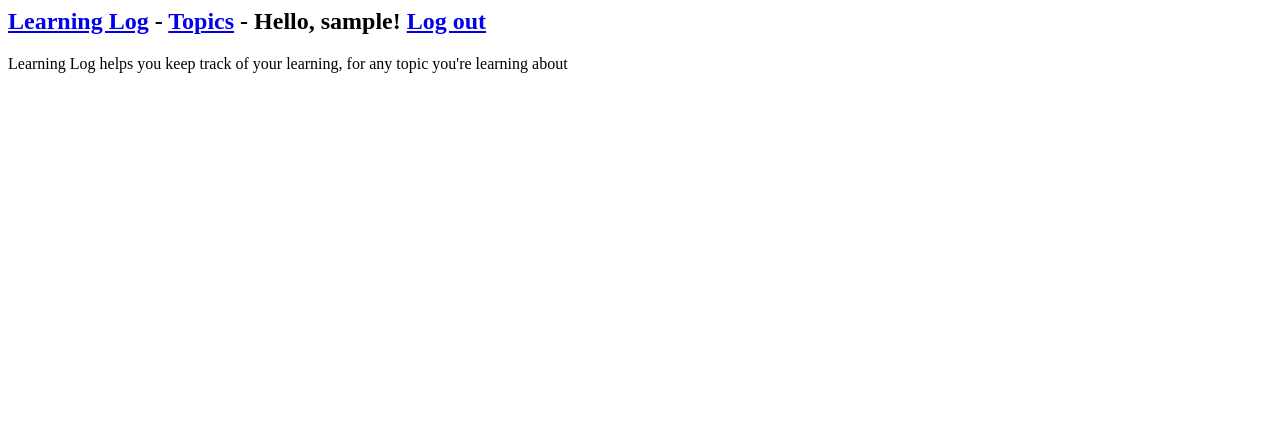
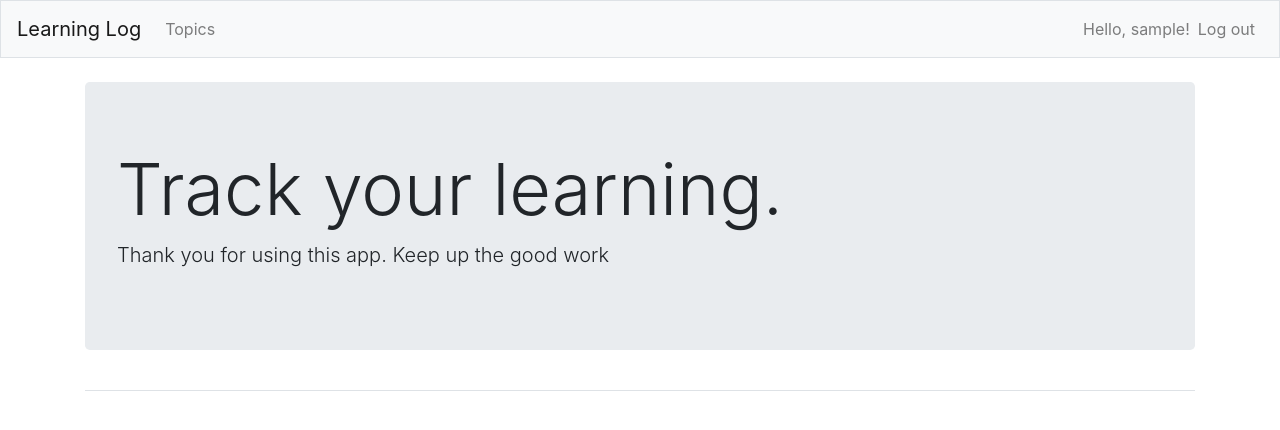
Before and after one commit to Splinter928/django-learning-log, a Django app: page / in a window 1280 px wide. Shown: the top 430 px of the page. Run offline with Django 4.2, Linux system fonts and the light colour scheme; the visitor is signed in with stand-in values (Sample User, id 1); some libraries are stand-ins or nearby versions.

Commit message:
commit 05_06_2022_1

```diff
--- a/learning_log/settings.py
+++ b/learning_log/settings.py
@@ -31,9 +31,13 @@ ALLOWED_HOSTS = []
 # Application definition
 
 INSTALLED_APPS = [
+    # My apps
     'learning_logs',
     'users',
+    # Other apps
+    'bootstrap4',
 
+    # Default django apps
     'django.contrib.admin',
     'django.contrib.auth',
     'django.contrib.contenttypes',
--- a/learning_logs/templates/learning_logs/base.html
+++ b/learning_logs/templates/learning_logs/base.html
@@ -1,13 +1,63 @@
-<h2>
-    <a href="{% url 'learning_logs:home' %}">Learning Log</a> -
-    <a href="{% url 'learning_logs:topics' %}">Topics</a> -
-    {% if user.is_authenticated %}
-        Hello, {{ user.username }}!
-        <a href="{% url 'users:logout' %}">Log out</a>
-    {% else %}
-        <a href="{% url 'users:register' %}">Register</a> -
-        <a href="{% url 'users:login' %}">Log in</a>
-    {% endif %}
-</h2>
+{% load bootstrap4 %}
 
-{% block content %}{% endblock content %}
+<!DOCTYPE html>
+<html lang="en">
+<head>
+    <meta charset="UTF-8">
+    <meta name="viewport" content="width=device-width, initial-scale=1,
+        shrink-to-fit=no">
+    <title>Learning Log</title>
+
+    {% bootstrap_css %}
+    {% bootstrap_javascript jquery='fullS' %}
+</head>
+
+<body>
+    <nav class="navbar navbar-expand-md navbar-light bg-light mb-4 border">
+
+        <a class="navbar-brand" href="{% url 'learning_logs:home'%}">
+            Learning Log</a>
+
+        <button class="navbar-toggler" type="button" data-toggle="collapse"
+            data-target="#navbarCollapse" aria-controls="navbarCollapse"
+            aria-expanded="false" aria-label="Toggle navigation">
+          <span class="navbar-toggler-icon"></span></button>
+
+        <div class="collapse navbar-collapse" id="navbarCollapse">
+          <ul class="navbar-nav mr-auto">
+            <li class="nav-item">
+              <a class="nav-link" href="{% url 'learning_logs:topics'%}">
+                  Topics</a></li>
+          </ul>
+
+          <ul class="navbar-nav ml-auto">
+            {% if user.is_authenticated %}
+              <li class="nav-item">
+                <span class="navbar-text"}">Hello, {{ user.username }}!</span>
+              </li>
+              <li class="nav-item">
+                <a class="nav-link" href="{% url 'users:logout' %}">Log out</a>
+              </li>
+            {% else %}
+              <li class="nav-item">
+                <a class="nav-link" href="{% url 'users:register' %}">Register</a>
+              </li>
+              <li class="nav-item">
+                <a class="nav-link" href="{% url 'users:login' %}">Log in</a></li>
+            {% endif %}
+          </ul>
+        </div>
+    </nav>
+
+      <main role="main" class="container">
+        <div class="pb-2 mb-2 border-bottom">
+          {% block page_header %}{% endblock page_header %}
+        </div>
+        <div>
+          {% block content %}{% endblock content %}
+        </div>
+      </main>
+
+</body>
+
+</html>
--- a/learning_logs/templates/learning_logs/home.html
+++ b/learning_logs/templates/learning_logs/home.html
@@ -1,5 +1,18 @@
 {% extends "learning_logs/base.html" %}
 
-{% block content %}
-    <p>Learning Log helps you keep track of your learning, for any topic you're learning about</p>
-{% endblock content %}
+{% block page_header %}
+
+  <div class="jumbotron">
+    <h1 class="display-3">Track your learning.</h1>
+      {% if not user.is_authenticated %}
+        <p class="lead">Make your own Learning Log, and keep a list of the
+            topics you're learning about. Whenever you learn something new
+            about a topic, make an entry summarizing what you've learned.</p>
+        <a class="btn btn-lg btn-primary" href="{% url 'users:register' %}"
+            role="button">Register &raquo;</a>
+      {% else %}
+        <p class="lead">Thank you for using this app. Keep up the good work</p>
+      {% endif %}
+  </div>
+
+{% endblock page_header %}
--- a/learning_logs/views.py
+++ b/learning_logs/views.py
@@ -19,7 +19,7 @@ def topics(request):
     return render(request, 'learning_logs/topics.html', context)
 
 
-def check_topic_owner(request):
+def check_topic_owner(request,topic):
     # checking that the topic belongs to the current user
     if topic.owner != request.user:
         raise Http404
@@ -29,7 +29,7 @@ def check_topic_owner(request):
 def topic(request, topic_id):
     """Displays one topic and all its records"""
     topic = Topic.objects.get(id=topic_id)
-    check_topic_owner(request)
+    check_topic_owner(request, topic)
     entries = topic.entry_set.order_by('-date_added')  # '-' for reverse order
     context = {'topic': topic, 'entries': entries}
     return render(request, 'learning_logs/topic.html', context)
@@ -56,7 +56,7 @@ def new_topic(request):
 def new_entry(request, topic_id):
     """Defining new entry"""
     topic = Topic.objects.get(id=topic_id)
-    check_topic_owner(request)
+    check_topic_owner(request, topic)
     if request.method != 'POST':
         form = EntryForm()
     else:
@@ -76,7 +76,7 @@ def edit_entry(request, entry_id):
     """Editing existing entry"""
     entry = Entry.objects.get(id=entry_id)
     topic = entry.topic
-    check_topic_owner(request)
+    check_topic_owner(request, topic)
     if request.method != 'POST':
         form = EntryForm(instance=entry)  # form is filled in with the data of the current record
     else:
```
Also changed, not shown: learning_logs/templates/learning_logs/edit_entry.html (+12 -9 lines), learning_logs/templates/learning_logs/new_entry.html (+10 -7 lines), learning_logs/templates/learning_logs/new_topic.html (+10 -6 lines), learning_logs/templates/learning_logs/topic.html (+17 -14 lines), learning_logs/templates/learning_logs/topics.html (+15 -13 lines), users/templates/registration/login.html (+10 -10 lines), users/templates/registration/register.html (+10 -5 lines).
